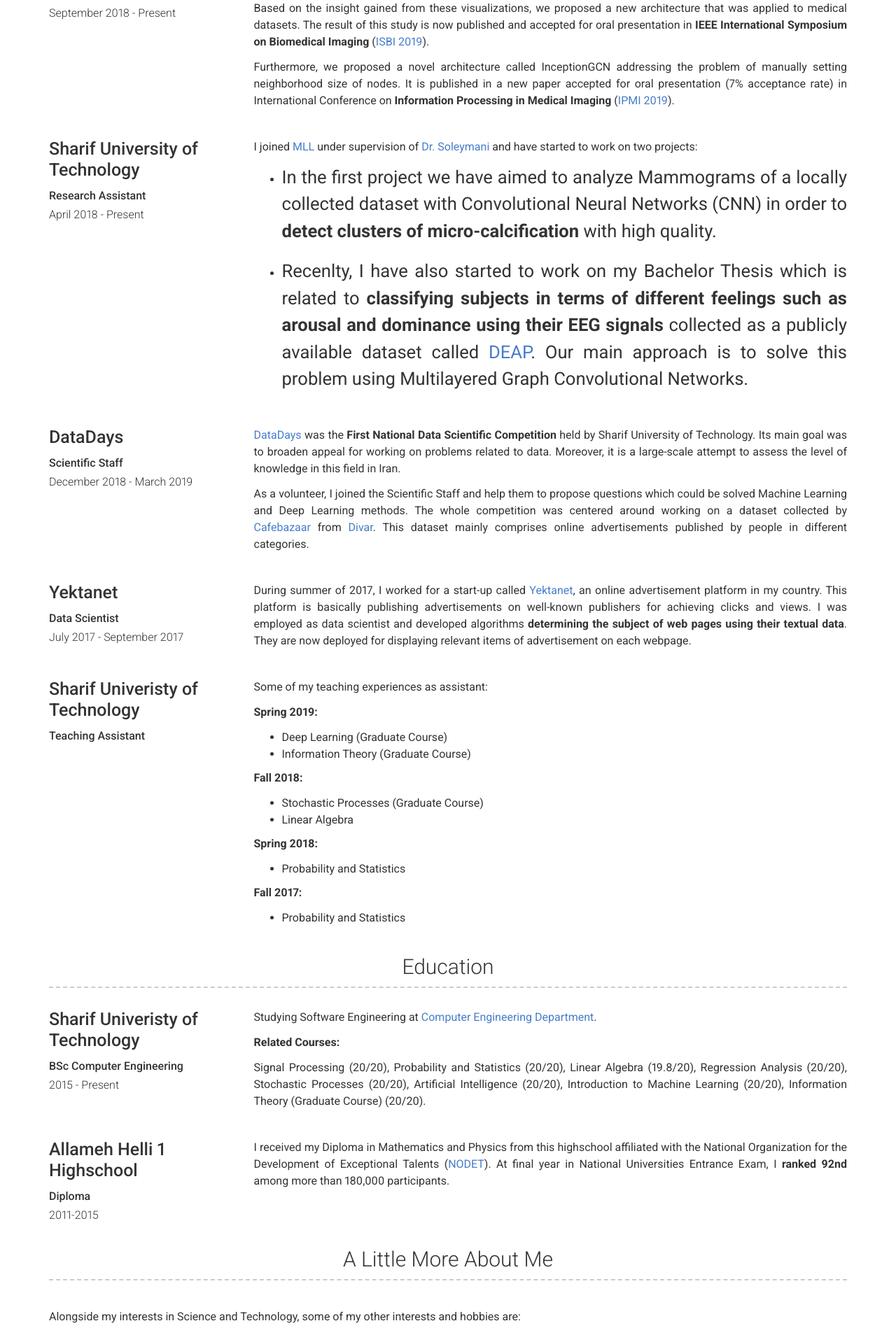
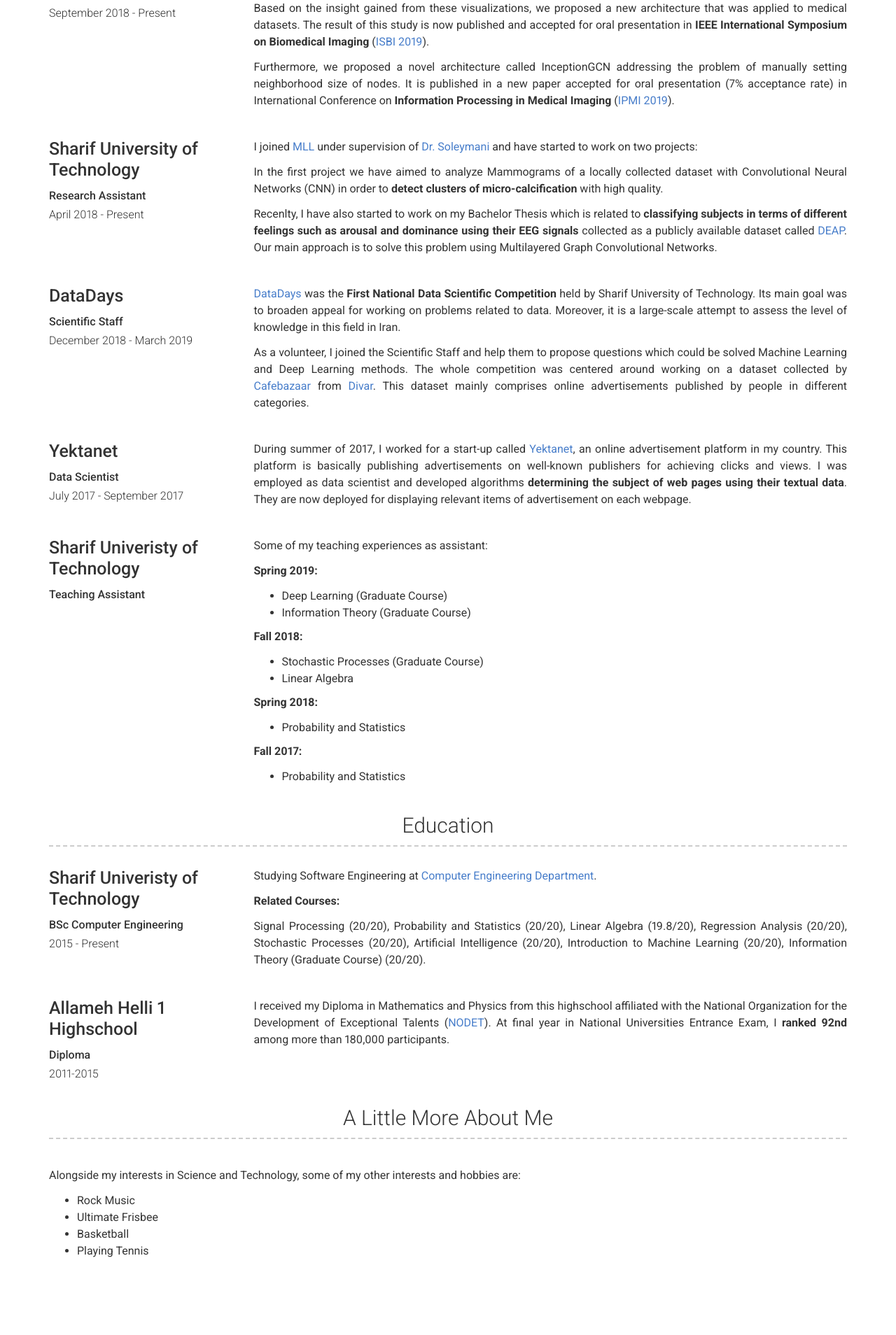
Before and after one commit to shekshaa/shekshaa.github.io, a Jekyll site: the page built from index.md, in a window 1280 px wide. Shown: the part 1585-3493 px from the top of the page at 70% size. Built offline with Jekyll 4.4.1, drawn with Linux system fonts in a browser that asks for light colours.

```diff
--- a/_data/experience.yml
+++ b/_data/experience.yml
@@ -27,10 +27,10 @@
     I joined [MLL](http://mll.ce.sharif.edu/)
     under supervision of [Dr. Soleymani](http://sharif.edu/~soleymani/) and have started to work on two projects:
 
-    + In the first project we have aimed to analyze Mammograms of a locally collected dataset
+    In the first project we have aimed to analyze Mammograms of a locally collected dataset
     with Convolutional Neural Networks (CNN) in order to **detect clusters of micro-calcification** with high quality.
 
-    + Recenlty, I have also started to work on my Bachelor Thesis which is related to
+    Recenlty, I have also started to work on my Bachelor Thesis which is related to
     **classifying subjects in terms of different feelings such as arousal and dominance using their EEG signals**
     collected as a publicly available dataset called [DEAP](https://www.eecs.qmul.ac.uk/mmv/datasets/deap/).
     Our main approach is to solve this problem using Multilayered Graph Convolutional Networks.
```
